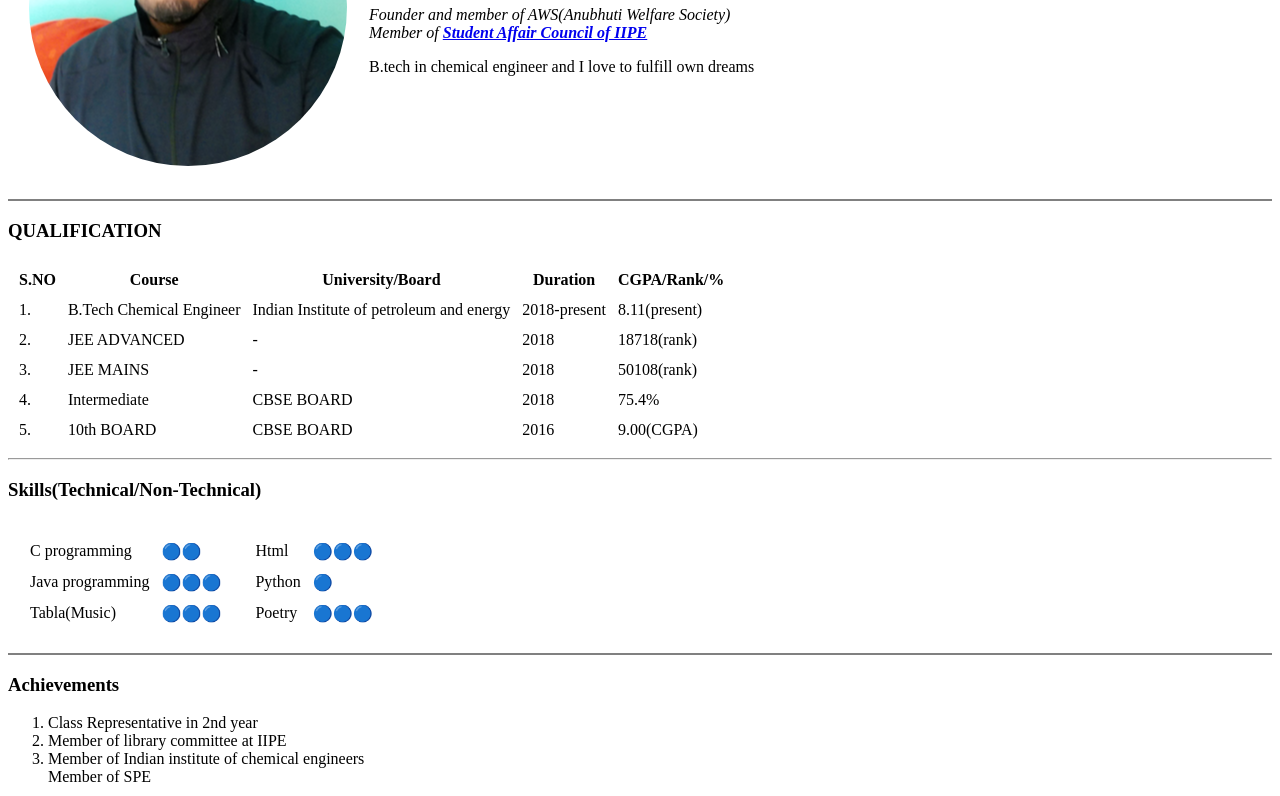
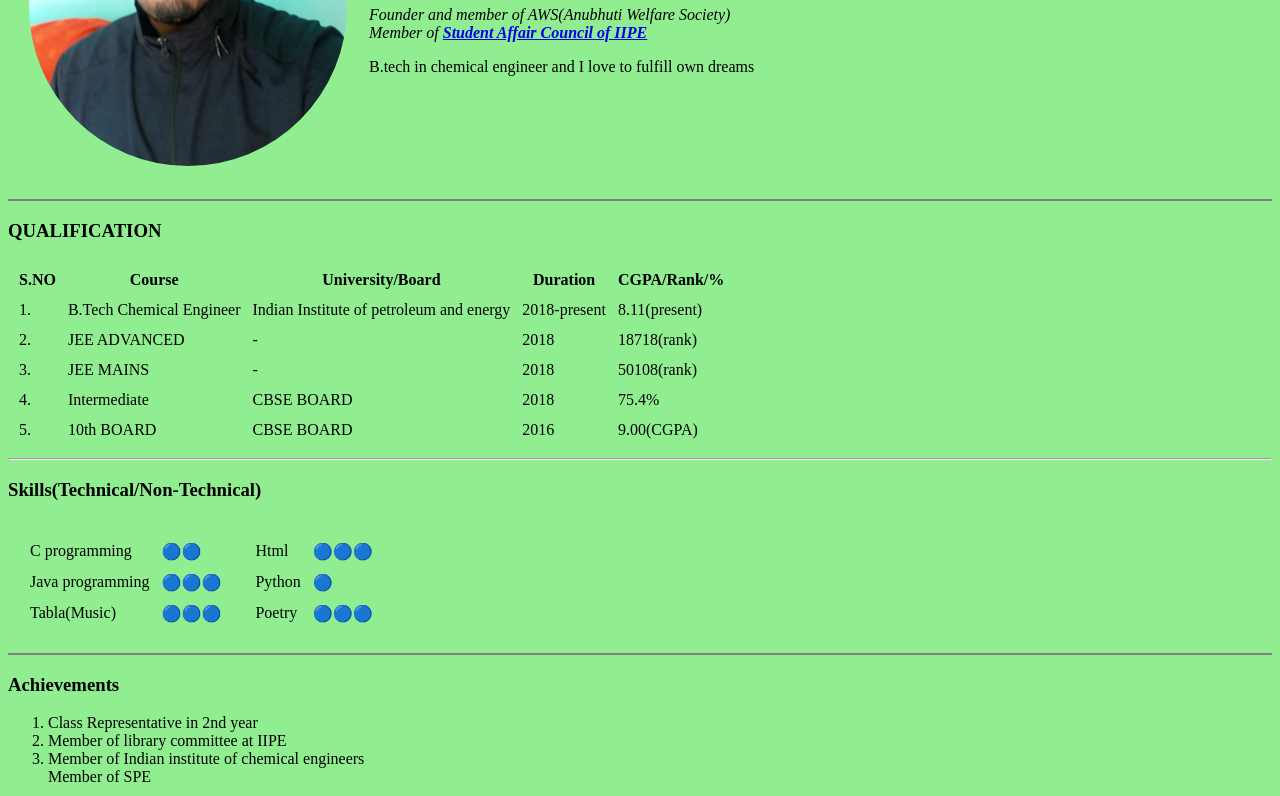
Before and after one commit to sudhandhu/SiCode, a plain HTML site: page index.html in a window 1280 px wide. Shown: the part 181-977 px from the top of the page. Drawn offline with Linux system fonts and the light colour scheme.

Commit message:
Update index.html

```diff
--- a/index.html
+++ b/index.html
@@ -3,10 +3,10 @@
 
 <head>
   <meta charset="utf-8">
-  <title>Sudhnshu webpage</title>
+  <title>CV</title>
 </head>
 
-<body>
+<body bgcolor="lightgreen">
   <table cellspacing="20">
     <tr>
       <td>
```
